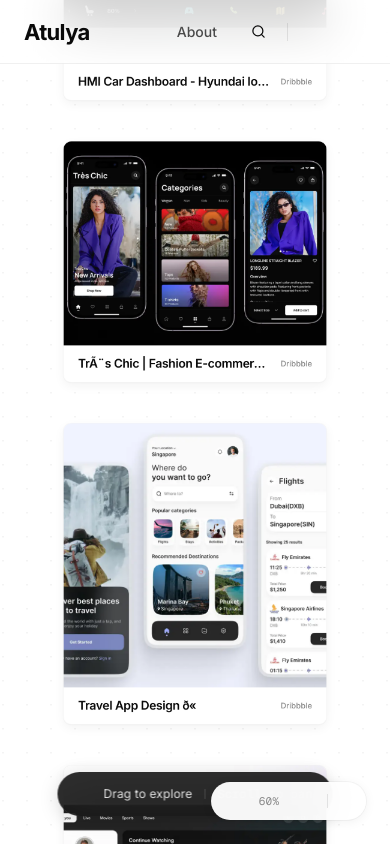
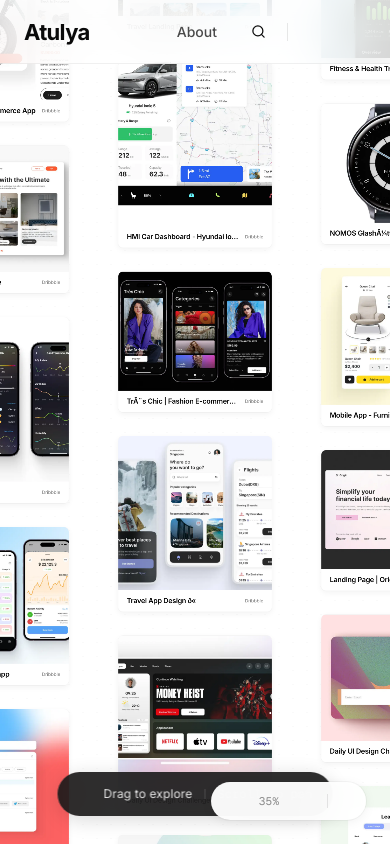
Before and after one commit to Atulya26/DeisgnSnaps, a React (Vite) app: page / in a window 390 px wide. Built offline with nearby package versions, Linux system fonts and the light colour scheme; some icons are missing.

Commit message:
Set mobile canvas default zoom

```diff
--- a/src/app/components/BootSequence.tsx
+++ b/src/app/components/BootSequence.tsx
@@ -10,7 +10,9 @@
 }
 
 // Must match InfiniteCanvas constants exactly
-const DEFAULT_ZOOM = 0.60;
+const DESKTOP_DEFAULT_ZOOM = 0.60;
+const MOBILE_DEFAULT_ZOOM = 0.35;
+const MOBILE_BREAKPOINT = 768;
 const TOOLBAR_HEIGHT = 64;
 const TITLE_BAR_HEIGHT = 56;
 
@@ -30,6 +32,11 @@
   return `rgba(${r}, ${g}, ${b}, ${alpha})`;
 }
 
+function getDefaultCanvasZoom() {
+  if (typeof window === "undefined") return DESKTOP_DEFAULT_ZOOM;
+  return window.innerWidth < MOBILE_BREAKPOINT ? MOBILE_DEFAULT_ZOOM : DESKTOP_DEFAULT_ZOOM;
+}
+
 /**
  * Boot Sequence — centered stack + ambient shader field → scatter
  *
@@ -39,6 +46,7 @@
  */
 export function BootSequence({ projects, onComplete }: BootSequenceProps) {
   const { theme, colors, animationConfig, dotGridConfig } = useTheme();
+  const defaultZoom = useMemo(() => getDefaultCanvasZoom(), []);
   const overlayRef = useRef<HTMLDivElement>(null);
   const stackCardRefs = useRef<(HTMLDivElement | null)[]>([]);
   const scatterCardRefs = useRef<(HTMLDivElement | null)[]>([]);
@@ -65,7 +73,7 @@
   // Scatter screen positions — shared with InfiniteCanvas's initial camera so
   // the handoff is pixel-identical regardless of viewport size.
   const scatterPositions = useMemo(() => {
-    const z = DEFAULT_ZOOM;
+    const z = defaultZoom;
     const vw = typeof window !== "undefined" ? window.innerWidth : 1440;
     const vh = typeof window !== "undefined" ? window.innerHeight : 900;
     const cam = computeInitialCamera(projects, { width: vw, height: vh }, z, TOOLBAR_HEIGHT);
@@ -78,7 +86,7 @@
       const titleH = TITLE_BAR_HEIGHT * z;
       return { x: sx, y: sy, w: sw, h: sh, titleH };
     });
-  }, [projects]);
+  }, [defaultZoom, projects]);
 
   useEffect(() => {
     const overlay = overlayRef.current;
@@ -511,7 +519,7 @@
               className="absolute overflow-hidden"
               style={{
                 width: pos.w,
-                borderRadius: 14 * DEFAULT_ZOOM,
+                borderRadius: 14 * defaultZoom,
                 backgroundColor: cardBg,
                 border: `1px solid ${cardBorder}`,
                 boxShadow: cardShadow,
@@ -540,14 +548,14 @@
                 className="flex items-center justify-between gap-2 overflow-hidden"
                 style={{
                   backgroundColor: cardBg,
-                  padding: `${18 * DEFAULT_ZOOM}px ${24 * DEFAULT_ZOOM}px`,
+                  padding: `${18 * defaultZoom}px ${24 * defaultZoom}px`,
                   height: pos.titleH,
                 }}
               >
                 <span
                   className="truncate"
                   style={{
-                    fontSize: 20 * DEFAULT_ZOOM,
+                    fontSize: 20 * defaultZoom,
                     color: colors.text,
                     fontWeight: 600,
                     letterSpacing: "-0.02em",
@@ -561,7 +569,7 @@
                   <span
                     className="shrink-0"
                     style={{
-                      fontSize: 13 * DEFAULT_ZOOM,
+                      fontSize: 13 * defaultZoom,
                       color: colors.textMuted,
                       fontWeight: 500,
                       letterSpacing: "-0.005em",
--- a/src/app/components/InfiniteCanvas.tsx
+++ b/src/app/components/InfiniteCanvas.tsx
@@ -22,9 +22,11 @@
   onOpenProject: (project: Project, rect: DOMRect) => void;
 }
 
-const MIN_ZOOM = 0.4;
+const MIN_ZOOM = 0.25;
 const MAX_ZOOM = 1.4;
-const DEFAULT_ZOOM = 0.60;
+const DESKTOP_DEFAULT_ZOOM = 0.60;
+const MOBILE_DEFAULT_ZOOM = 0.35;
+const MOBILE_BREAKPOINT = 768;
 const ZOOM_STEP = 0.08;
 const TILE_PADDING = 30;
 
@@ -43,6 +45,11 @@
 
 // ── Grid cell size (shared with BackgroundRippleEffect) ──
 const GRID_CELL = 40;
+
+function getDefaultCanvasZoom() {
+  if (typeof window === "undefined") return DESKTOP_DEFAULT_ZOOM;
+  return window.innerWidth < MOBILE_BREAKPOINT ? MOBILE_DEFAULT_ZOOM : DESKTOP_DEFAULT_ZOOM;
+}
 
 function normalizeWheelDelta(e: WheelEvent): { x: number; y: number } {
   // deltaMode: 0=pixel, 1=line, 2=page
@@ -93,6 +100,7 @@
   const { colors } = useTheme();
   const containerRef = useRef<HTMLDivElement>(null);
   const transformGroupRef = useRef<HTMLDivElement>(null);
+  const defaultZoom = useMemo(() => getDefaultCanvasZoom(), []);
 
   // ── Initial camera: centered on the masonry bounds so ultrawide/4K screens
   //     don't leave a big empty band. Computed once from the first `projects`
@@ -105,7 +113,7 @@
       return computeInitialCamera(
         projects,
         { width: window.innerWidth, height: window.innerHeight },
-        DEFAULT_ZOOM,
+        defaultZoom,
         TOOLBAR_OFFSET
       );
     },
@@ -115,11 +123,11 @@
 
   // ── Camera & zoom live in refs (never trigger React re-renders) ──
   const camera = useRef({ ...initialCameraSeed });
-  const zoom = useRef(DEFAULT_ZOOM);
+  const zoom = useRef(defaultZoom);
 
   // Smooth targets — input handlers write here, render loop lerps toward them
   const targetCamera = useRef({ ...initialCameraSeed });
-  const targetZoom = useRef(DEFAULT_ZOOM);
+  const targetZoom = useRef(defaultZoom);
 
   // ── Drag state ──
   const isDragging = useRef(false);
@@ -144,8 +152,8 @@
 
   // ── Animated zoom state (for zoom buttons) ──
   const isZoomAnimating = useRef(false);
-  const zoomAnimStart = useRef({ zoom: DEFAULT_ZOOM, camera: { x: 0, y: 0 }, time: 0 });
-  const zoomAnimTarget = useRef({ zoom: DEFAULT_ZOOM, camera: { x: 0, y: 0 } });
+  const zoomAnimStart = useRef({ zoom: defaultZoom, camera: { x: 0, y: 0 }, time: 0 });
+  const zoomAnimTarget = useRef({ zoom: defaultZoom, camera: { x: 0, y: 0 } });
   const ZOOM_ANIM_DURATION = 300;
 
   // ── Render loop ──
@@ -155,8 +163,8 @@
 
   // ── React state: only for tile calculation & zoom display (updated sparingly) ──
   const [tileCamera, setTileCamera] = useState(initialCameraSeed);
-  const [tileZoom, setTileZoom] = useState(DEFAULT_ZOOM);
-  const [displayZoom, setDisplayZoom] = useState(DEFAULT_ZOOM);
+  const [tileZoom, setTileZoom] = useState(defaultZoom);
+  const [displayZoom, setDisplayZoom] = useState(defaultZoom);
   const lastDisplayZoomUpdate = useRef(0);
   const prevTileKey = useRef("");
 
@@ -839,11 +847,11 @@
     const centerY = el.clientHeight / 2;
     const worldX = cam.x + centerX / z;
     const worldY = cam.y + centerY / z;
-    animateZoom(DEFAULT_ZOOM, {
-      x: worldX - centerX / DEFAULT_ZOOM,
-      y: worldY - centerY / DEFAULT_ZOOM,
+    animateZoom(defaultZoom, {
+      x: worldX - centerX / defaultZoom,
+      y: worldY - centerY / defaultZoom,
     });
-  }, [animateZoom]);
+  }, [animateZoom, defaultZoom]);
 
   // ──────────── Keyboard zoom ────────────
   useEffect(() => {
@@ -912,7 +920,7 @@
         ref={transformGroupRef}
         className="absolute left-0 top-0 z-[1]"
         style={{
-          transform: `scale(${DEFAULT_ZOOM}) translate3d(${-initialCameraSeed.x}px, ${-initialCameraSeed.y}px, 0)`,
+          transform: `scale(${defaultZoom}) translate3d(${-initialCameraSeed.x}px, ${-initialCameraSeed.y}px, 0)`,
           transformOrigin: "0 0",
           willChange: "transform",
           contain: "layout style",
```
